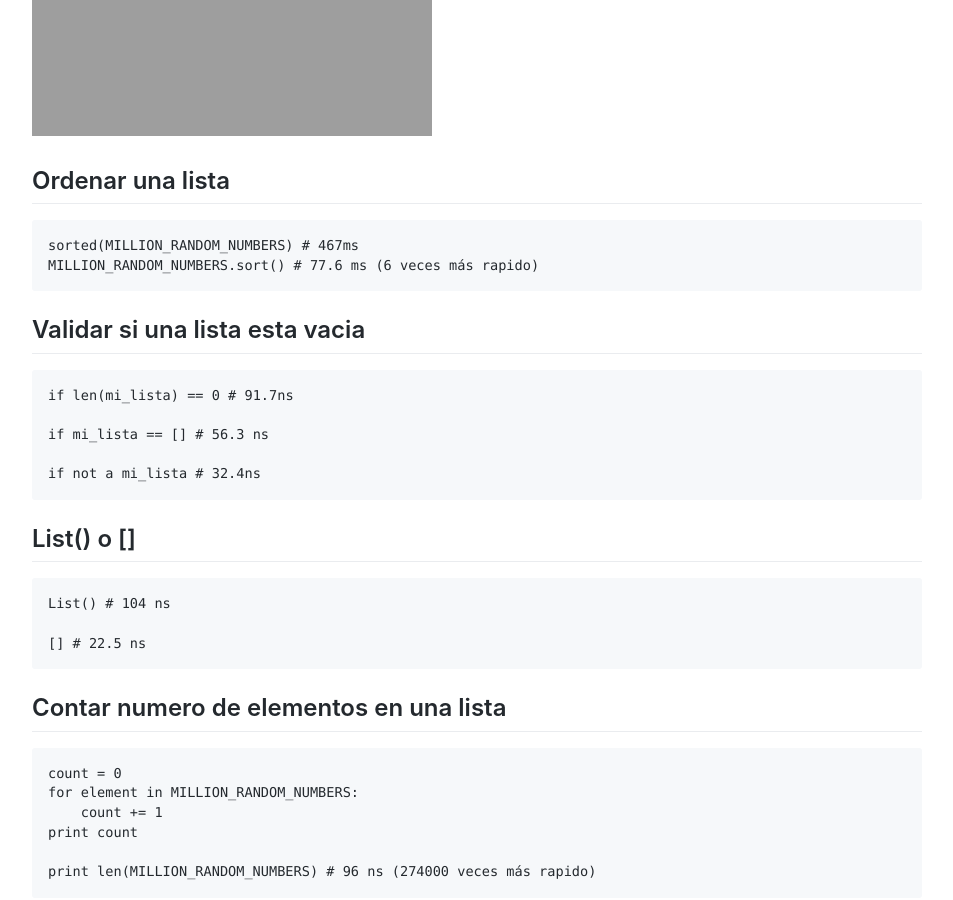
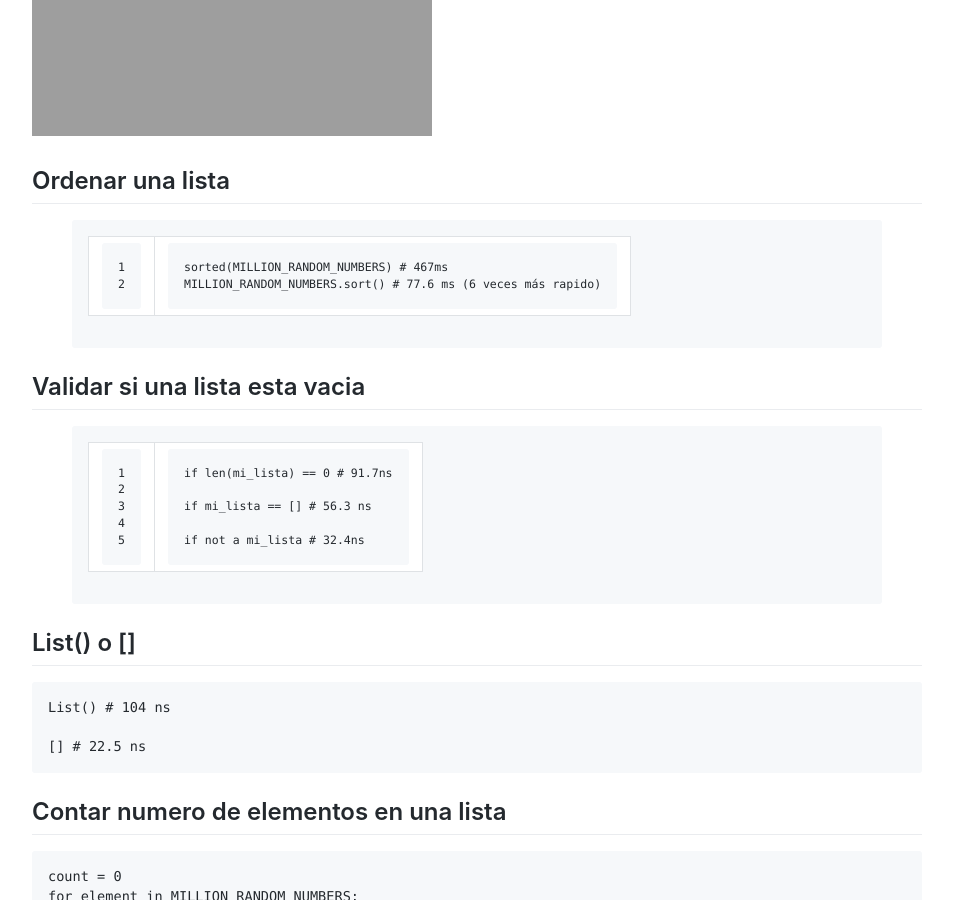
Before and after one commit to Akira3030/formacion, a Jekyll site: the page built from articulos/written-faster-python.md, in a window 1280 px wide and 900 px high, scrolled down 497 px. Shown: the whole window, without its empty margins (163-1116 px from the left). Built offline with Jekyll 4.4.1, drawn with Linux system fonts in a browser that asks for light colours.

Commit message:
Update written-faster-python.md

````diff
--- a/articulos/written-faster-python.md
+++ b/articulos/written-faster-python.md
@@ -9,20 +9,20 @@ title: "Writing faster Python"
 
 ## Ordenar una lista
 
- ```python
+{% highlight python linenos %}
 sorted(MILLION_RANDOM_NUMBERS) # 467ms
 MILLION_RANDOM_NUMBERS.sort() # 77.6 ms (6 veces más rapido)
- ```
+{% endhighlight %}
 
 ## Validar si una lista esta vacia
 
- ```python
+{% highlight python linenos %}
 if len(mi_lista) == 0 # 91.7ns
 
 if mi_lista == [] # 56.3 ns
 
 if not a mi_lista # 32.4ns
- ```
+{% endhighlight %}
 
 ## List() o []
 
````
